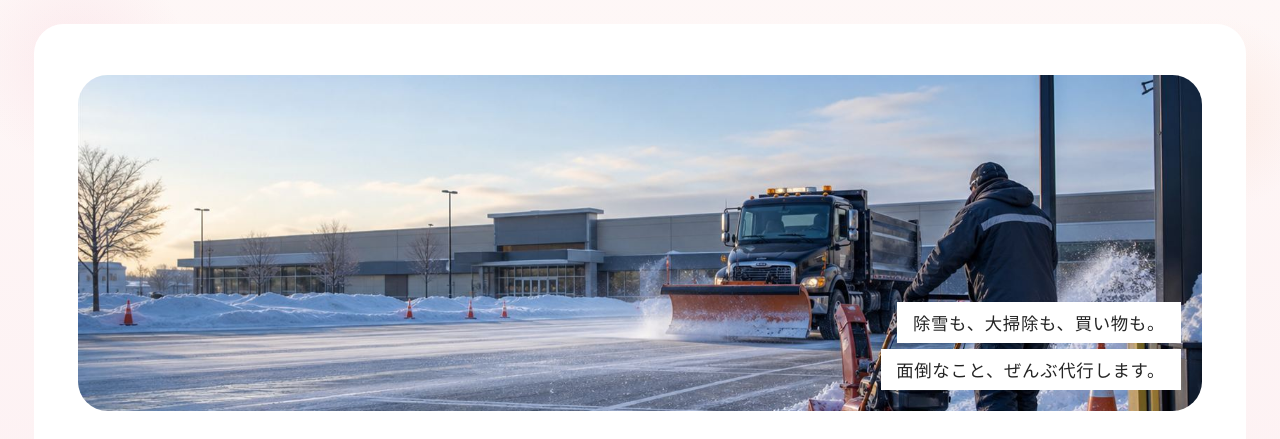
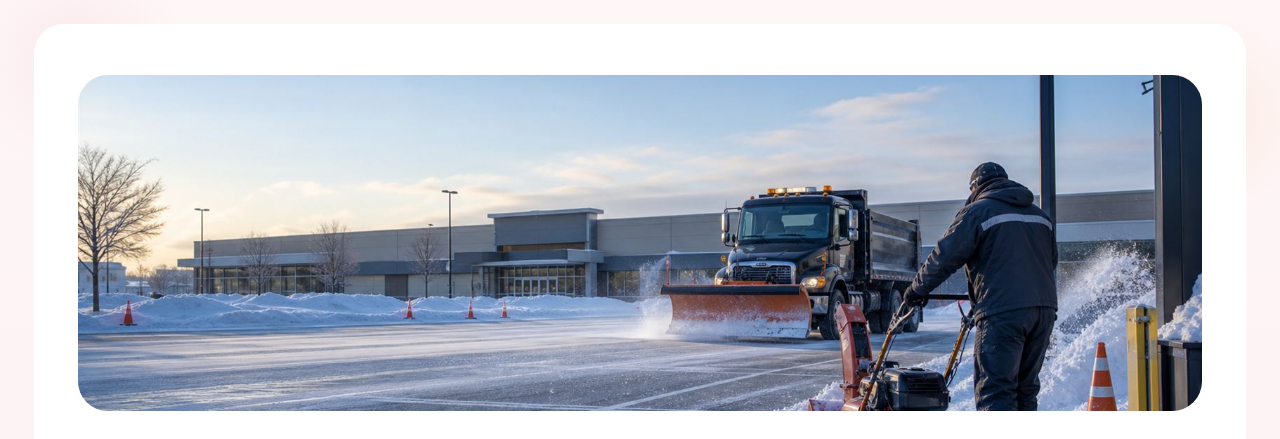
Before and after one commit to ob198-cpu/hyakutake-benriya, a plain HTML site: page daiko/index.html in a window 1280 px wide. Shown: the part 86-525 px from the top of the page. Drawn offline with Linux system fonts and the light colour scheme.

Commit message:
代行LP: ヒーロー写真上の白帯キャプションを削除
Co-Authored-By: Claude Fable 5 <noreply@anthropic.com>

```diff
--- a/daiko/index.html
+++ b/daiko/index.html
@@ -32,10 +32,6 @@
       <img src="../assets/slides/josetsu-3.jpg" alt="除雪機での雪かき作業" loading="lazy" />
       <img src="../assets/slides/josetsu-4.jpg" alt="大型除雪受付中のホイールローダー" loading="lazy" />
       <img src="../assets/slides/josetsu-5.jpg" alt="小型ローダーによる住宅前の除雪" loading="lazy" />
-      <figcaption class="hero__caption">
-        <span class="hero__strip">除雪も、大掃除も、買い物も。</span>
-        <span class="hero__strip">面倒なこと、ぜんぶ代行します。</span>
-      </figcaption>
     </figure>
     <div class="hero__lead">
       <p class="pill-label">暮らしの代行なら</p>
```
